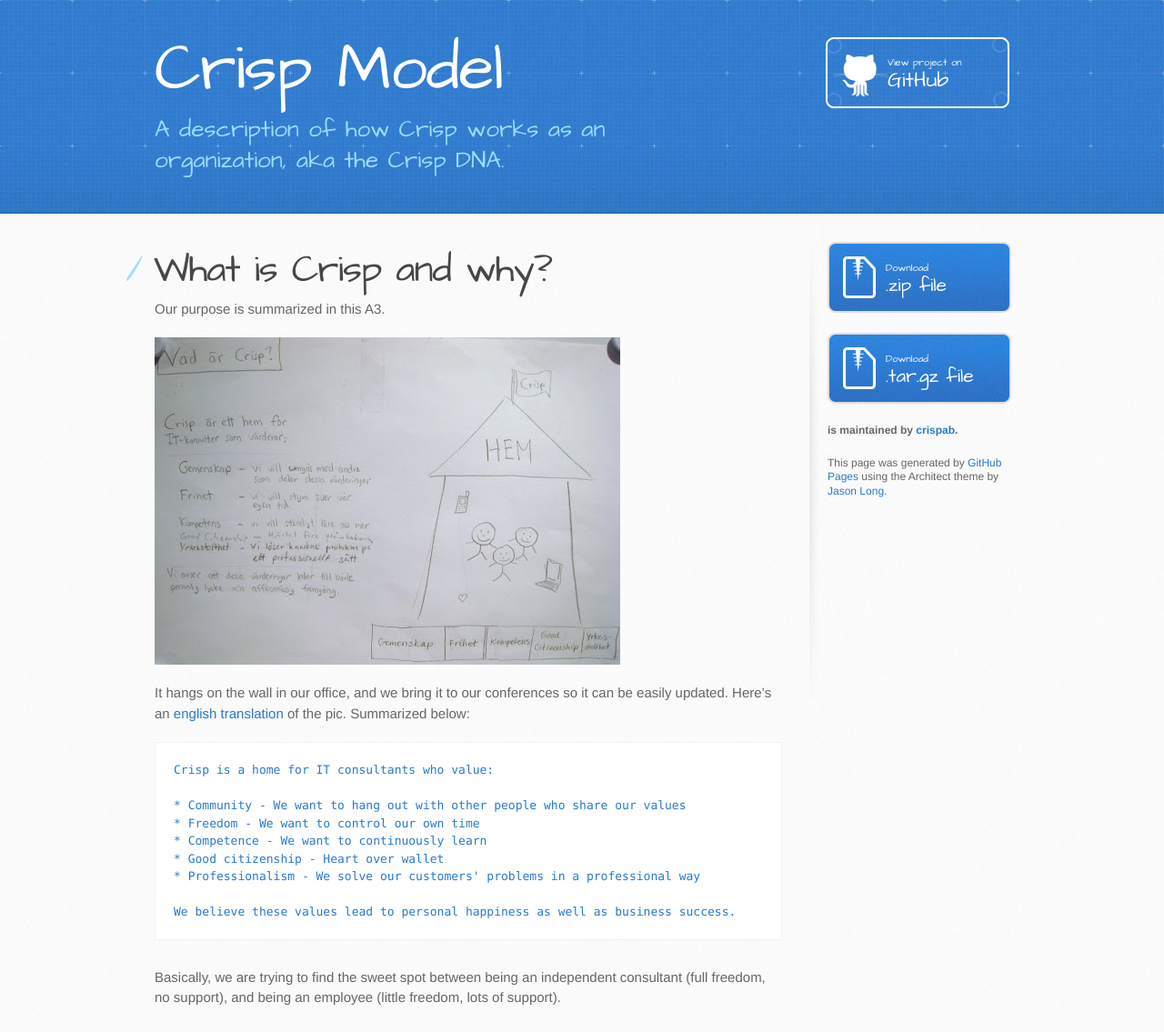
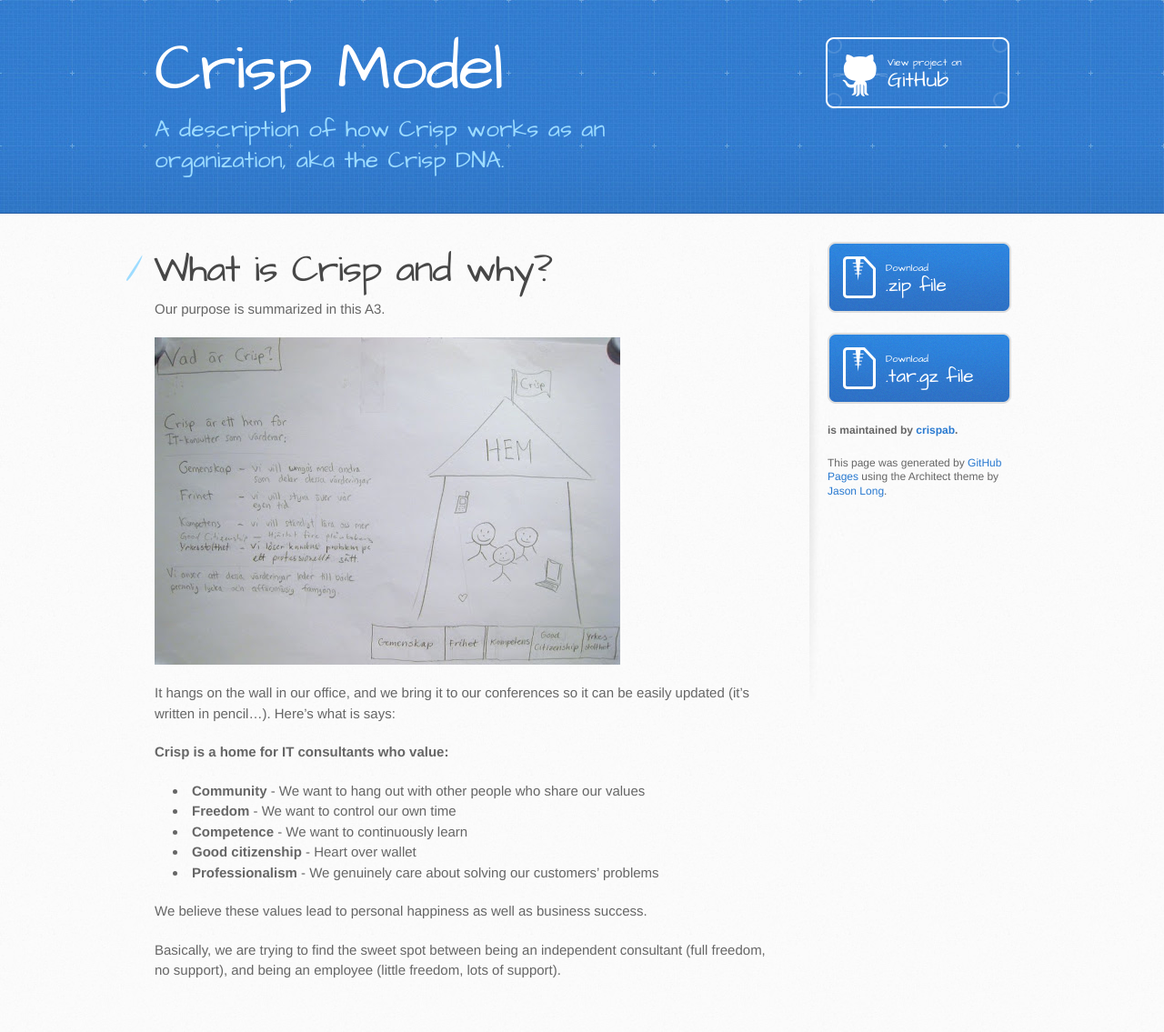
Before and after one commit to crispab/crisp-dna, a Jekyll site: the page built from _docs/what-is-crisp.md, in a window 1280 px wide, cut to the strip 0-1135 px from the top of the page. Shown: the whole strip at 91% size. Built offline with Jekyll 4.4.1, drawn with Linux system fonts in a browser that asks for light colours.

Commit message:
minor edits

```diff
--- a/_docs/what-is-crisp.md
+++ b/_docs/what-is-crisp.md
@@ -9,16 +9,16 @@
 
 ![What is Crisp A3](../assets/WhatIsCrispA3-sv.jpg)
 
-It hangs on the wall in our office, and we bring it to our conferences so it can be easily updated. Here's an [english translation](../assets/WhatIsCrispA3-en.pdf) of the pic. Summarized below:
+It hangs on the wall in our office, and we bring it to our conferences so it can be easily updated (it's written in pencil...). Here's what is says:
 
-    Crisp is a home for IT consultants who value:
+**Crisp is a home for IT consultants who value:**
 
-    * Community - We want to hang out with other people who share our values
-    * Freedom - We want to control our own time
-    * Competence - We want to continuously learn
-    * Good citizenship - Heart over wallet
-    * Professionalism - We solve our customers' problems in a professional way
+* **Community** - We want to hang out with other people who share our values
+* **Freedom** - We want to control our own time
+* **Competence** - We want to continuously learn
+* **Good citizenship** - Heart over wallet
+* **Professionalism** - We genuinely care about solving our customers' problems
 
-    We believe these values lead to personal happiness as well as business success.
+We believe these values lead to personal happiness as well as business success.
 
 Basically, we are trying to find the sweet spot between being an independent consultant (full freedom, no support), and being an employee (little freedom, lots of support).
```
